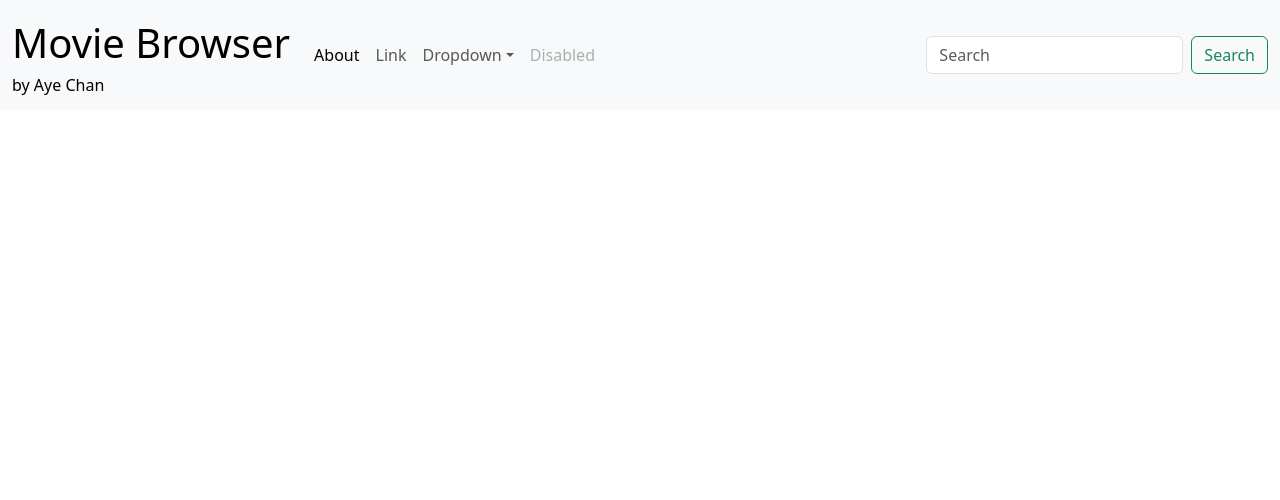
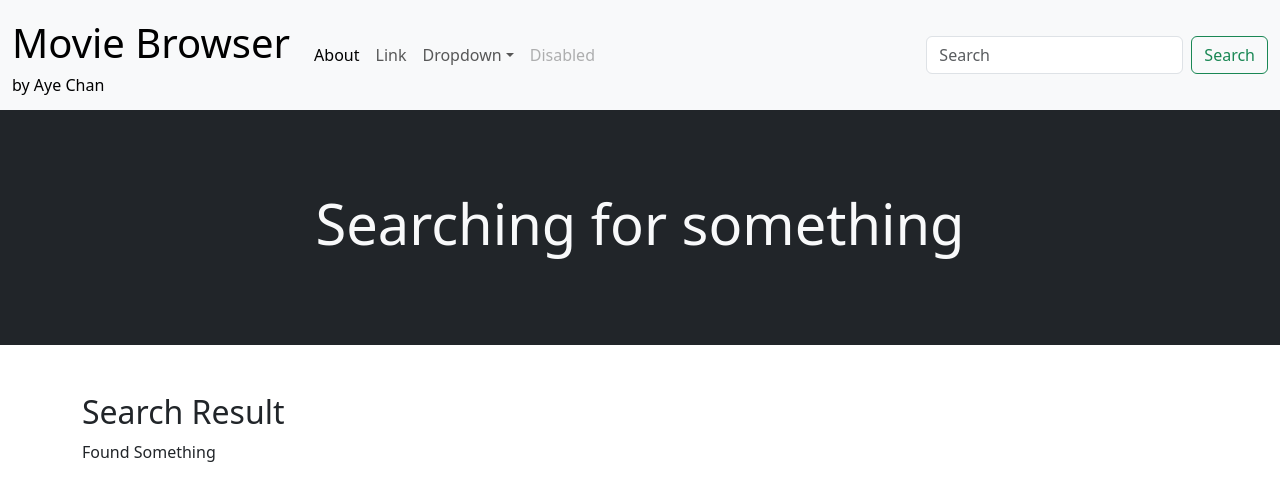
Before and after one commit to Aye-Chan009/Movie-Browser, a React (Vite) app: page /search in a window 1280 px wide. Shown: the top 500 px of the page. Built offline with nearby package versions, Linux system fonts and the light colour scheme.

Commit message:
editing search bar

```diff
--- a/src/About.jsx
+++ b/src/About.jsx
@@ -4,10 +4,11 @@ const About = () => {
 
     return (
       <div>
-        About View
-        <div>
           <Hero text = "About page Hero section" />
-        </div>
+          <div id="services" className="container py-5">
+                <h2>Our About</h2>
+                <p>Lorem ipsum dolor sit amet consectetur adipisicing elit. Hic expedita sint libero quae, unde magni nesciunt consequuntur, ipsam, velit laudantium provident deserunt. Soluta deleniti alias ad? Error praesentium repudiandae dolorum.</p>
+            </div>
       </div>
     )
   }
--- a/src/App.jsx
+++ b/src/App.jsx
@@ -2,14 +2,32 @@ import NavBar from './NavBar.jsx'
 import Home from './Home.jsx'
 import About from './About.jsx'
 import { Routes, Route } from 'react-router-dom'
+import SearchView from './SearchView.jsx'
+import { useState,useEffect } from 'react'
 
 function App() {
+
+  const [searchResults, setSearchResults] = useState([])
+  const [searchText, setSearchText] = useState('')
+
+  useEffect(() => {
+    setSearchText("something");
+    setSearchResults("Found Something")
+  }, []);
+
   return (
     <div>
       <NavBar />
       <Routes>
         <Route path="/" element={<Home />} />
         <Route path="/about" element={<About />} />
+        <Route path="/search"
+          element={
+            <SearchView
+              keyword={searchText}
+              searchResults={searchResults}
+            />}
+        />
       </Routes>
     </div>
   )
--- a/src/HeroSection.jsx
+++ b/src/HeroSection.jsx
@@ -2,24 +2,23 @@ const Hero = ({text}) => {
     return (
         <div>
             <section
-                className="vh-100 d-flex justify-content-center align-items-center bg-dark text-light"
+                className="vh-50 d-flex justify-content-center align-items-center bg-dark text-light"
                 style={{
-                    backgroundImage: "url('https://via.placeholder.com/1500x800')",
-                    backgroundSize: "cover",
-                    backgroundPosition: "center",
+                    backgroundColor: 'black'
                 }}
             >
                 <div className="text-center">
-                    <h1 className="display-4">Welcome to Our Website!</h1>
-                    <p className="lead">Explore our amazing content and services. Get started now!</p>
-                    <p className="lead">{text}</p>
-                    <a href="#services" className="btn btn-primary btn-lg">Get Started</a>
+                    <h1 className="display-4"
+                    style={{
+                        paddingTop: '80px',
+                        paddingBottom: '80px',
+                    }}
+                    >
+                        {text}
+                    </h1>
                 </div>
             </section>
-            <div id="services" className="container py-5">
-                <h2>Our Services</h2>
-                <p>Details about the services you offer.</p>
-            </div>
+
         </div>
     );
 }
--- a/src/Home.jsx
+++ b/src/Home.jsx
@@ -4,6 +4,10 @@ const Home = () => {
     return (
         <div>
             <Hero text = "Home page hero section" />
+            <div id="services" className="container py-5">
+                <h2>Our Home</h2>
+                <p>Lorem ipsum dolor sit amet consectetur adipisicing elit. Tempora impedit enim deleniti odio in quod eaque alias ipsam. Perferendis tenetur laudantium possimus, ea in quis quasi perspiciatis obcaecati ut a.</p>
+            </div>
         </div>
     );
 }
--- /dev/null
+++ b/src/SearchView.jsx
@@ -0,0 +1,18 @@
+import Hero from './HeroSection'
+
+const SearchView = ({keyword, searchResults}) => {
+
+    const searchTitle = `Searching for ${keyword}`
+
+    return (
+        <div>
+            <Hero text = {searchTitle} />
+            <div id="services" className="container py-5">
+                <h2>Search Result</h2>
+                <p>{searchResults}</p>
+            </div>
+        </div>
+    );
+}
+
+export default SearchView;
```
